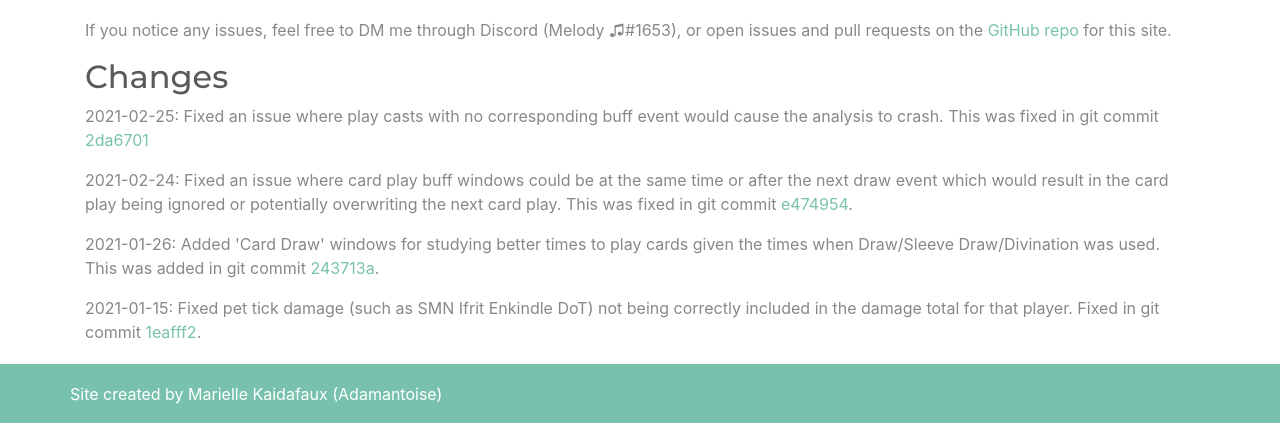
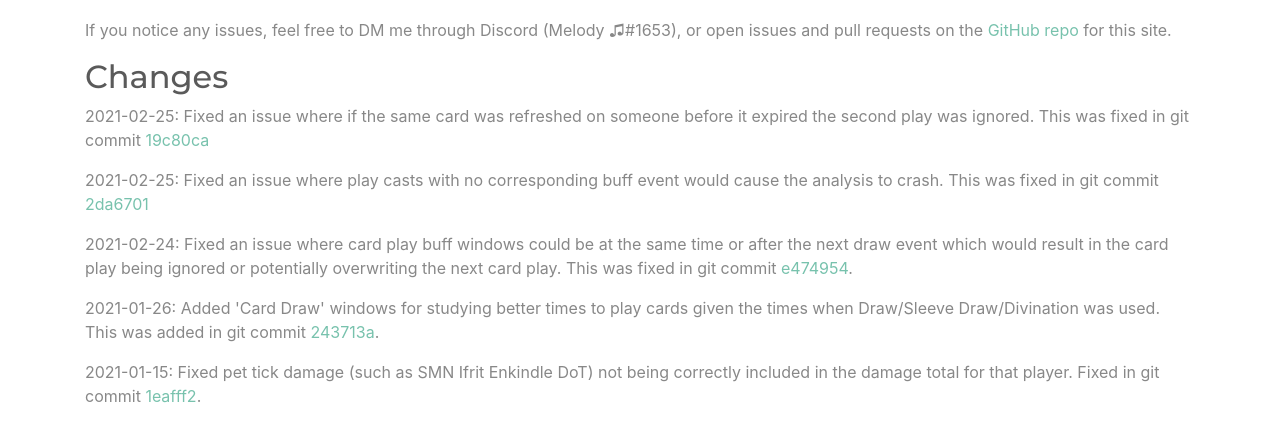
Before and after one commit to meldontaragon/astcardcalc, a Flask app: template templates/about.html in a window 1280 px wide. Shown: the part 2082-2505 px from the top of the page. Run offline with Flask 2, Linux system fonts and the light colour scheme; the template is opened without the code that fills it, so the values that code supplies are empty; parts of the project's set-up code (start-up, migrations or seed data) failed here and were passed over; some libraries are stand-ins or nearby versions.

Commit message:
Updated about page with refreshbuff fix

```diff
--- a/templates/about.html
+++ b/templates/about.html
@@ -93,6 +93,8 @@
 <p>If you notice any issues, feel free to DM me through Discord (Melody ♫#1653), or open issues and pull requests on the <a href="https://github.com/meldontaragon/astcardcalc">GitHub repo</a> for this site.</p>
 
 <h2>Changes</h2>
+<p>2021-02-25: Fixed an issue where if the same card was refreshed on someone before it expired the second play was ignored. This was fixed in git commit <a href="https://github.com/meldontaragon/astcardcalc/commit/19c80cae881ee3d4dbb84603462f03445d9fe6c3">19c80ca
+</a></p>
 <p>2021-02-25: Fixed an issue where play casts with no corresponding buff event would cause the analysis to crash. This was fixed in git commit <a href="https://github.com/meldontaragon/astcardcalc/commit/2da67010878ce776994a137c762c558854b95356">2da6701</a></p>
 <p>2021-02-24: Fixed an issue where card play buff windows could be at the same time or after the next draw event which would result in the card play being ignored or potentially overwriting the next card play. This was fixed in git commit <a href="https://github.com/meldontaragon/astcardcalc/commit/e4749543e35b250a0e045dae8c50388884c327c9">e474954</a>.</p>
 <p>2021-01-26: Added 'Card Draw' windows for studying better times to play cards given the times when Draw/Sleeve Draw/Divination was used. This was added in git commit <a href="https://github.com/meldontaragon/astcardcalc/commit/243713a227098c223c73a6e53327db039f97fa1b">243713a</a>.</p>
```
